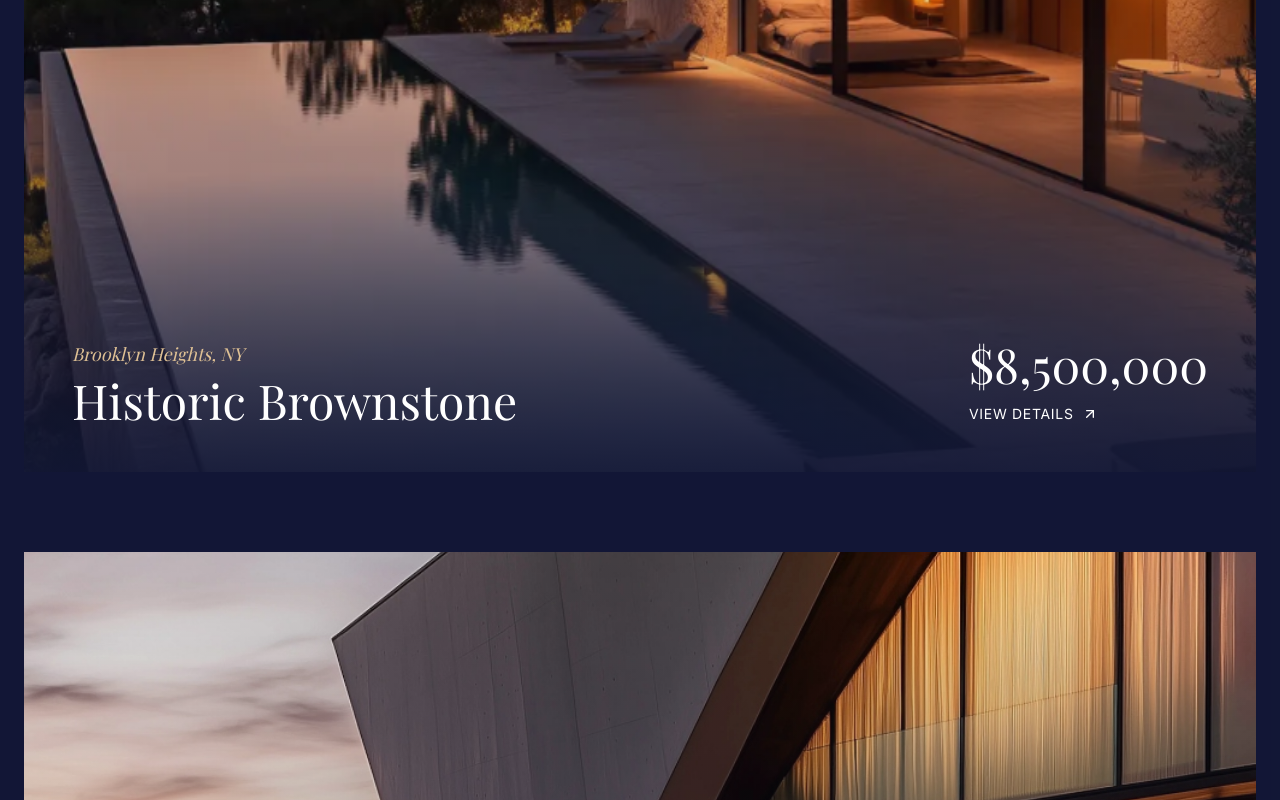
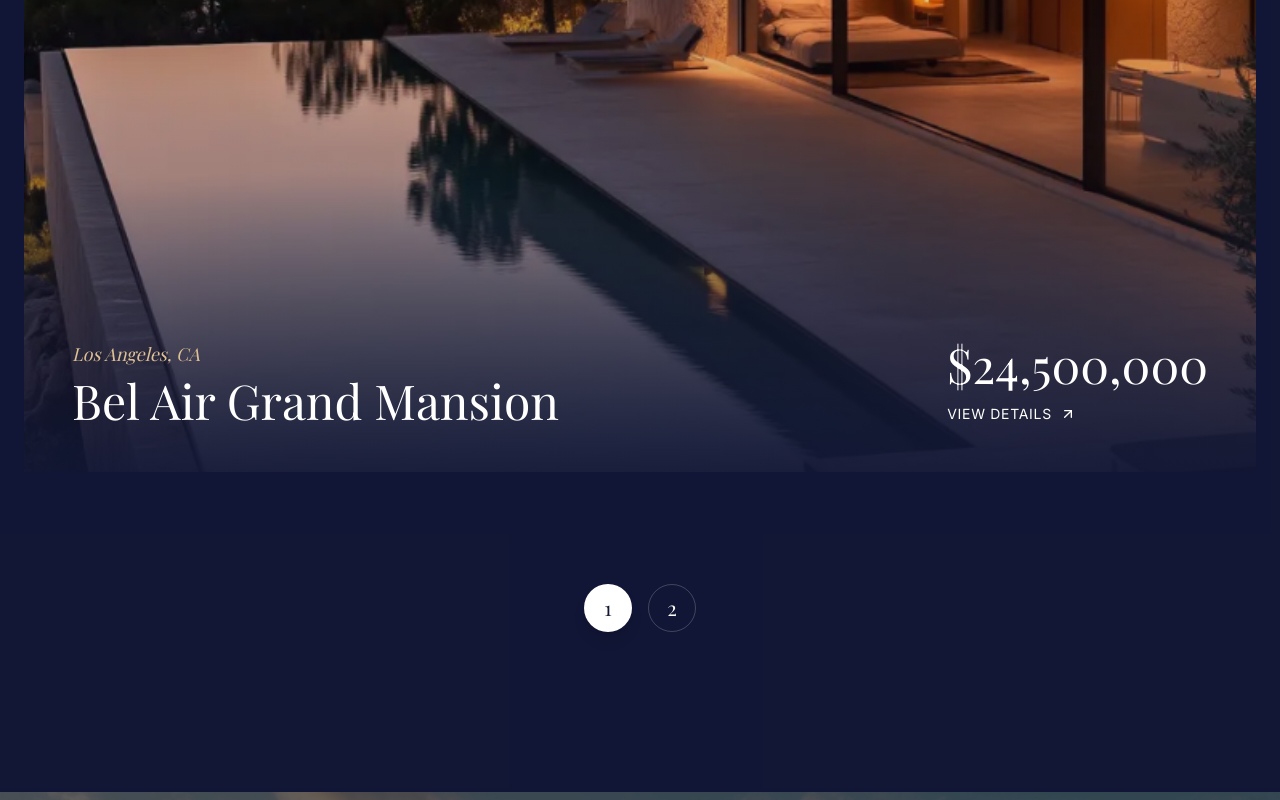
Before and after one commit to aftabahmadjs25/velora-properties-site, a React (Vite) app in the folder velora-site/: page /properties in a window 1280 px wide. Shown: the part 2769-3569 px from the top of the page. Built offline with nearby package versions, Linux system fonts and the light colour scheme.

Commit message:
maintenance

```diff
--- a/velora-site/src/App.jsx
+++ b/velora-site/src/App.jsx
@@ -2,6 +2,7 @@ import { Routes, Route } from 'react-router-dom';
 import Header from './components/layout/Header';
 import Footer from './components/layout/Footer';
 import ScrollToTop from './components/layout/ScrollToTop';
+import BackToTop from './components/layout/BackToTop';
 import Home from './pages/Home';
 import Properties from './pages/Properties';
 import PropertyDetails from './pages/PropertyDetails';
@@ -12,6 +13,7 @@ function App() {
   return (
     <div className="min-h-screen bg-dark-blue text-white selection:bg-primary selection:text-dark-blue">
       <ScrollToTop />
+      <BackToTop />
       <Header />
       <main>
         <Routes>
--- /dev/null
+++ b/velora-site/src/components/layout/BackToTop.jsx
@@ -0,0 +1,46 @@
+import { useState, useEffect } from "react";
+import { ChevronUp } from "lucide-react";
+import { AnimatePresence, motion } from "framer-motion";
+
+const BackToTop = () => {
+    const [isVisible, setIsVisible] = useState(false);
+
+    useEffect(() => {
+        const toggleVisibility = () => {
+            if (window.pageYOffset > 500) {
+                setIsVisible(true);
+            } else {
+                setIsVisible(false);
+            }
+        };
+
+        window.addEventListener("scroll", toggleVisibility);
+        return () => window.removeEventListener("scroll", toggleVisibility);
+    }, []);
+
+    const scrollToTop = () => {
+        window.scrollTo({
+            top: 0,
+            behavior: "smooth",
+        });
+    };
+
+    return (
+        <AnimatePresence>
+            {isVisible && (
+                <motion.button
+                    initial={{ opacity: 0, y: 20 }}
+                    animate={{ opacity: 1, y: 0 }}
+                    exit={{ opacity: 0, y: 20 }}
+                    onClick={scrollToTop}
+                    className="fixed bottom-8 right-8 z-[60] bg-primary text-dark-blue p-3 shadow-2xl hover:bg-white transition-all cursor-pointer group rounded-sm"
+                    aria-label="Back to top"
+                >
+                    <ChevronUp size={24} className="group-hover:-translate-y-1 transition-transform" />
+                </motion.button>
+            )}
+        </AnimatePresence>
+    );
+};
+
+export default BackToTop;
--- a/velora-site/src/components/sections/FeaturedProperties.jsx
+++ b/velora-site/src/components/sections/FeaturedProperties.jsx
@@ -89,7 +89,7 @@ const FeaturedProperties = () => {
                                 <h3 className="font-serif text-3xl md:text-4xl">Coastal Modern Villa</h3>
                                 <div className="text-right">
                                     <span className="font-serif text-2xl md:text-3xl block mb-2">$12,750,000</span>
-                                    <Link to="/property/skyline-penthouse-2" className="flex items-center gap-2 text-sm uppercase tracking-wider hover:text-primary transition-colors border border-white/30 rounded-full px-4 py-2 hover:bg-white hover:text-dark-blue cursor-pointer">
+                                    <Link to="/property/coastal-modern-villa" className="flex items-center gap-2 text-sm uppercase tracking-wider hover:text-primary transition-colors border border-white/30 rounded-full px-4 py-2 hover:bg-white hover:text-dark-blue cursor-pointer">
                                         View Details <ArrowUpRight size={14} />
                                     </Link>
                                 </div>
--- a/velora-site/src/data/properties.js
+++ b/velora-site/src/data/properties.js
@@ -10,7 +10,7 @@ export const propertiesData = [
     {
         id: "skyline-penthouse",
         title: "The Skyline Penthouse",
-        location: "Malibu, California",
+        location: "Manhattan, New York",
         price: "$8,500,000",
         image: prop2,
         type: "Penthouse",
@@ -32,40 +32,40 @@ export const propertiesData = [
         ]
     },
     {
-        id: "skyline-penthouse-2",
-        title: "The Skyline Penthouse",
+        id: "coastal-modern-villa",
+        title: "Coastal Modern Villa",
         location: "Malibu, California",
-        price: "$8,500,000",
+        price: "$12,750,000",
         image: prop2a,
-        type: "Penthouse",
-        beds: 4,
-        baths: 5,
-        sqft: "5,200",
-        yearBuilt: "2025",
+        type: "Villa",
+        beds: 6,
+        baths: 7,
+        sqft: "8,400",
+        yearBuilt: "2024",
         status: "For Sale",
-        description: "Experience unparalleled luxury in this stunning penthouse offering 360-degree views of the Manhattan skyline. Floor-to-ceiling windows flood the space with natural light, while premium finishes and smart home technology create the perfect blend of elegance and modern convenience.",
+        description: "A architectural masterpiece perched on the cliffs of Malibu. This coastal villa merges indoor and outdoor living with expansive glass walls, a zero-edge infinity pool, and direct private beach access. Every detail has been curated to provide the ultimate retreat for those who seek tranquility and sophistication.",
         features: [
-            "Private rooftop terrace",
-            "Smart home automation",
-            "Wine cellar",
-            "Heated marble floors",
-            "Chef's kitchen with Sub-Zero appliances",
-            "Private elevator access",
-            "24/7 concierge service",
-            "Home theater room"
+            "Infinity edge pool",
+            "Private beach access",
+            "Outdoor kitchen & lounge",
+            "Solar energy system",
+            "Custom glass elevator",
+            "Gym and wellness suite",
+            "Guest guest house",
+            "Smart climate control"
         ]
     },
     {
         id: "historic-brownstone",
-        title: "Historic Brownstone",
+        title: "The Heights Brownstone",
         location: "Brooklyn Heights, NY",
-        price: "$8,500,000",
+        price: "$6,200,000",
         image: prop3,
         type: "Townhouse",
         beds: 5,
         baths: 4,
         sqft: "4,500",
-        yearBuilt: "2022",
+        yearBuilt: "1920",
         status: "For Sale",
         description: "A beautifully restored historic brownstone in the heart of Brooklyn Heights. This home features original architectural details combined with modern amenities, offering a unique living experience in one of New York's most prestigious neighborhoods.",
         features: [
@@ -78,48 +78,69 @@ export const propertiesData = [
         ]
     },
     {
-        id: "historic-brownstone-2",
-        title: "Historic Brownstone",
-        location: "Brooklyn Heights, NY",
-        price: "$8,500,000",
+        id: "bel-air-mansion",
+        title: "Bel Air Grand Mansion",
+        location: "Los Angeles, CA",
+        price: "$24,500,000",
         image: prop4,
-        type: "Townhouse",
-        beds: 5,
-        baths: 4,
-        sqft: "4,500",
+        type: "Mansion",
+        beds: 8,
+        baths: 10,
+        sqft: "15,000",
+        yearBuilt: "2023",
+        status: "For Sale",
+        description: "An iconic estate in the most exclusive enclave of Los Angeles. This mansion features a world-class spa, a professional-grade bowling alley, and a 20-car gallery. The grounds are meticulously landscaped with mature olive trees and a championship tennis court.",
+        features: [
+            "20-car gallery",
+            "Professional bowling alley",
+            "Championship tennis court",
+            "World-class spa",
+            "Safe room",
+            "Staff quarters"
+        ]
+    },
+    {
+        id: "miami-waterfront-estate",
+        title: "Azure Waterfront Estate",
+        location: "Miami, Florida",
+        price: "$15,900,000",
+        image: prop5,
+        type: "Apartment",
+        beds: 4,
+        baths: 5,
+        sqft: "6,000",
+        yearBuilt: "2024",
+        status: "For Sale",
+        description: "Breathtaking waterfront living in the heart of Miami's most vibrant district. This ultra-modern estate features a private dock for yachts up to 100ft, an expansive rooftop deck for entertaining, and state-of-the-art security systems.",
+        features: [
+            "Private yacht dock",
+            "Rooftop entertainment deck",
+            "Summer kitchen",
+            "Impact-resistant glass",
+            "Automated lighting",
+            "Steam room"
+        ]
+    },
+    {
+        id: "chicago-luxury-loft",
+        title: "The Industrial Loft",
+        location: "Chicago, Illinois",
+        price: "$4,500,000",
+        image: prop6,
+        type: "Apartment",
+        beds: 3,
+        baths: 3,
+        sqft: "3,800",
         yearBuilt: "2022",
         status: "For Sale",
-        description: "A beautifully restored historic brownstone in the heart of Brooklyn Heights.",
-        features: ["Gourmet kitchen", "Private garden", "Multiple fireplaces"]
-    },
-    {
-        id: "historic-brownstone-3",
-        title: "Historic Brownstone",
-        location: "Brooklyn Heights, NY",
-        price: "$8,500,000",
-        image: prop5,
-        type: "Townhouse",
-        beds: 5,
-        baths: 4,
-        sqft: "4,500",
-        yearBuilt: "2022",
-        status: "For Sale",
-        description: "A beautifully restored historic brownstone in the heart of Brooklyn Heights.",
-        features: ["Gourmet kitchen", "Private garden", "Multiple fireplaces"]
-    },
-    {
-        id: "historic-brownstone-4",
-        title: "Historic Brownstone",
-        location: "Brooklyn Heights, NY",
-        price: "$4,500,000",
-        image: prop6,
-        type: "Townhouse",
-        beds: 5,
-        baths: 4,
-        sqft: "4,500",
-        yearBuilt: "2022",
-        status: "For Sale",
-        description: "A beautifully restored historic brownstone in the heart of Brooklyn Heights.",
-        features: ["Gourmet kitchen", "Private garden", "Multiple fireplaces"]
+        description: "A sophisticated industrial loft in Chicago's West Loop. High ceilings, exposed brick, and massive timber beams provide a rich backdrop for a modern lifestyle. The open-concept living area is perfect for art collectors and entertainers alike.",
+        features: [
+            "Exposed brick walls",
+            "Timber beam ceilings",
+            "Custom steel staircase",
+            "Chef's kitchen",
+            "Private balcony",
+            "Deeded parking"
+        ]
     },
 ];
--- a/velora-site/src/index.css
+++ b/velora-site/src/index.css
@@ -16,6 +16,7 @@
 
 html {
   scroll-behavior: smooth;
+  scroll-padding-top: 80px;
 }
 
 body {
--- a/velora-site/src/pages/Blog.jsx
+++ b/velora-site/src/pages/Blog.jsx
@@ -1,4 +1,4 @@
-import { useMemo } from "react";
+import { useMemo, useState } from "react";
 import { motion } from "framer-motion";
 import { Link, useSearchParams } from "react-router-dom";
 import { ArrowUpRight, ChevronLeft, ChevronRight } from "lucide-react";
@@ -13,6 +13,9 @@ const Blog = () => {
     const query = searchParams.get("search") || "";
     const categoryQuery = searchParams.get("category") || "All";
 
+    const [currentPage, setCurrentPage] = useState(1);
+    const itemsPerPage = 4;
+
     const filteredBlogs = useMemo(() => {
         return blogsData.filter((blog) => {
             const matchesSearch = blog.title.toLowerCase().includes(query.toLowerCase()) ||
@@ -21,6 +24,22 @@ const Blog = () => {
             return matchesSearch && matchesCategory;
         });
     }, [query, categoryQuery]);
+
+    // Reset page when filters change
+    const [prevQuery, setPrevQuery] = useState(query);
+    const [prevCategory, setPrevCategory] = useState(categoryQuery);
+
+    if (query !== prevQuery || categoryQuery !== prevCategory) {
+        setCurrentPage(1);
+        setPrevQuery(query);
+        setPrevCategory(categoryQuery);
+    }
+
+    // Pagination Logic
+    const indexOfLastPost = currentPage * itemsPerPage;
+    const indexOfFirstPost = indexOfLastPost - itemsPerPage;
+    const currentPosts = filteredBlogs.slice(indexOfFirstPost, indexOfLastPost);
+    const totalPages = Math.ceil(filteredBlogs.length / itemsPerPage);
 
     return (
         <div className="bg-white min-h-screen text-dark-blue">
@@ -52,11 +71,11 @@ const Blog = () => {
             </section>
 
             {/* Blog Grid */}
-            <section className="py-20 lg:py-32">
+            <section className="py-20 lg:py-32" id="blog-grid">
                 <div className="container mx-auto px-6">
-                    {filteredBlogs.length > 0 ? (
+                    {currentPosts.length > 0 ? (
                         <div className="grid grid-cols-1 md:grid-cols-2 gap-12 lg:gap-16">
-                            {filteredBlogs.map((post, index) => (
+                            {currentPosts.map((post, index) => (
                                 <motion.div
                                     key={post.id}
                                     initial={{ opacity: 0, y: 30 }}
@@ -112,15 +131,43 @@ const Blog = () => {
                     )}
 
                     {/* Pagination */}
-                    {filteredBlogs.length > 0 && (
+                    {totalPages > 1 && (
                         <div className="mt-24 flex justify-center items-center gap-4">
-                            <button className="text-dark-blue/30 hover:text-primary transition-colors">
+                            <button
+                                onClick={() => {
+                                    setCurrentPage(prev => Math.max(prev - 1, 1));
+                                    document.getElementById('blog-grid')?.scrollIntoView({ behavior: 'smooth' });
+                                }}
+                                disabled={currentPage === 1}
+                                className={`text-dark-blue/30 transition-colors ${currentPage === 1 ? 'opacity-50' : 'hover:text-primary'}`}
+                            >
                                 <ChevronLeft size={24} />
                             </button>
-                            <button className="w-10 h-10 rounded-full bg-dark-blue text-white flex items-center justify-center font-serif text-lg">1</button>
-                            <button className="w-10 h-10 rounded-full border border-dark-blue/10 flex items-center justify-center font-serif text-lg hover:bg-dark-blue hover:text-white transition-all">2</button>
-                            <button className="w-10 h-10 rounded-full border border-dark-blue/10 flex items-center justify-center font-serif text-lg hover:bg-dark-blue hover:text-white transition-all">3</button>
-                            <button className="text-dark-blue hover:text-primary transition-colors">
+
+                            {[...Array(totalPages)].map((_, idx) => (
+                                <button
+                                    key={idx + 1}
+                                    onClick={() => {
+                                        setCurrentPage(idx + 1);
+                                        document.getElementById('blog-grid')?.scrollIntoView({ behavior: 'smooth' });
+                                    }}
+                                    className={`w-10 h-10 rounded-full font-serif text-lg transition-all ${currentPage === idx + 1
+                                        ? "bg-dark-blue text-white shadow-lg"
+                                        : "border border-dark-blue/10 hover:bg-dark-blue hover:text-white"
+                                        }`}
+                                >
+                                    {idx + 1}
+                                </button>
+                            ))}
+
+                            <button
+                                onClick={() => {
+                                    setCurrentPage(prev => Math.min(prev + 1, totalPages));
+                                    document.getElementById('blog-grid')?.scrollIntoView({ behavior: 'smooth' });
+                                }}
+                                disabled={currentPage === totalPages}
+                                className={`text-dark-blue/30 transition-colors ${currentPage === totalPages ? 'opacity-50' : 'hover:text-primary'}`}
+                            >
                                 <ChevronRight size={24} />
                             </button>
                         </div>
--- a/velora-site/src/pages/Properties.jsx
+++ b/velora-site/src/pages/Properties.jsx
@@ -16,7 +16,14 @@ const Properties = () => {
     const [selectedType, setSelectedType] = useState("All Types");
     const [selectedCity, setSelectedCity] = useState("All Cities");
     const [searchQuery, setSearchQuery] = useState("");
+    const [currentPage, setCurrentPage] = useState(1);
+    const itemsPerPage = 4;
     const dropdownRef = useRef(null);
+
+    // Reset page when filters change
+    useEffect(() => {
+        setCurrentPage(1);
+    }, [selectedType, selectedCity, searchQuery]);
 
     // Close dropdowns when clicking outside
     useEffect(() => {
@@ -51,6 +58,12 @@ const Properties = () => {
 
         return matchesType && matchesCity && matchesSearch;
     });
+
+    // Pagination Logic
+    const indexOfLastItem = currentPage * itemsPerPage;
+    const indexOfFirstItem = indexOfLastItem - itemsPerPage;
+    const currentItems = filteredProperties.slice(indexOfFirstItem, indexOfLastItem);
+    const totalPages = Math.ceil(filteredProperties.length / itemsPerPage);
 
     return (
         <div className="bg-dark-blue min-h-screen text-white">
@@ -165,10 +178,10 @@ const Properties = () => {
             </section>
 
             {/* Property List */}
-            <section className="py-20 bg-dark-blue/50 min-h-[600px]">
+            <section className="py-20 bg-dark-blue/50 min-h-[600px]" id="properties-list">
                 <div className="container mx-auto px-6 space-y-20">
-                    {filteredProperties.length > 0 ? (
-                        filteredProperties.map((item) => (
+                    {currentItems.length > 0 ? (
+                        currentItems.map((item) => (
                             <motion.div
                                 key={item.id}
                                 initial={{ opacity: 0, y: 40 }}
@@ -220,10 +233,23 @@ const Properties = () => {
                 </div>
 
                 {/* Pagination */}
-                {filteredProperties.length > 0 && (
+                {totalPages > 1 && (
                     <div className="container mx-auto px-6 py-20 flex justify-center gap-4">
-                        <button className="w-12 h-12 rounded-full border border-white/20 flex items-center justify-center text-dark-blue bg-white font-serif text-xl border-none cursor-pointer">1</button>
-                        <button className="w-12 h-12 rounded-full border border-white/20 flex items-center justify-center text-white font-serif text-xl hover:bg-white hover:text-dark-blue transition-colors cursor-pointer">2</button>
+                        {[...Array(totalPages)].map((_, idx) => (
+                            <button
+                                key={idx + 1}
+                                onClick={() => {
+                                    setCurrentPage(idx + 1);
+                                    document.getElementById('properties-list')?.scrollIntoView({ behavior: 'smooth' });
+                                }}
+                                className={`w-12 h-12 rounded-full border flex items-center justify-center font-serif text-xl transition-all cursor-pointer ${currentPage === idx + 1
+                                    ? "bg-white text-dark-blue border-transparent shadow-lg"
+                                    : "text-white border-white/20 hover:bg-white hover:text-dark-blue"
+                                    }`}
+                            >
+                                {idx + 1}
+                            </button>
+                        ))}
                     </div>
                 )}
             </section>
```
Also changed, not shown: velora-site/src/components/layout/Footer.jsx (+29 -9 lines), velora-site/src/components/layout/Header.jsx (+14 -10 lines), velora-site/src/components/sections/Hero.jsx (+10 -9 lines).
